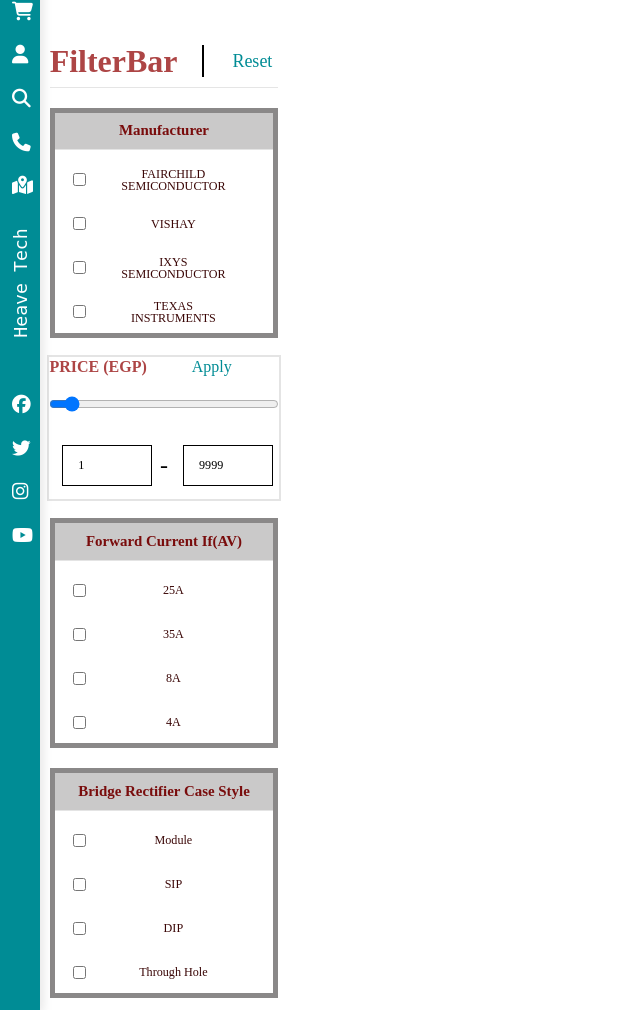
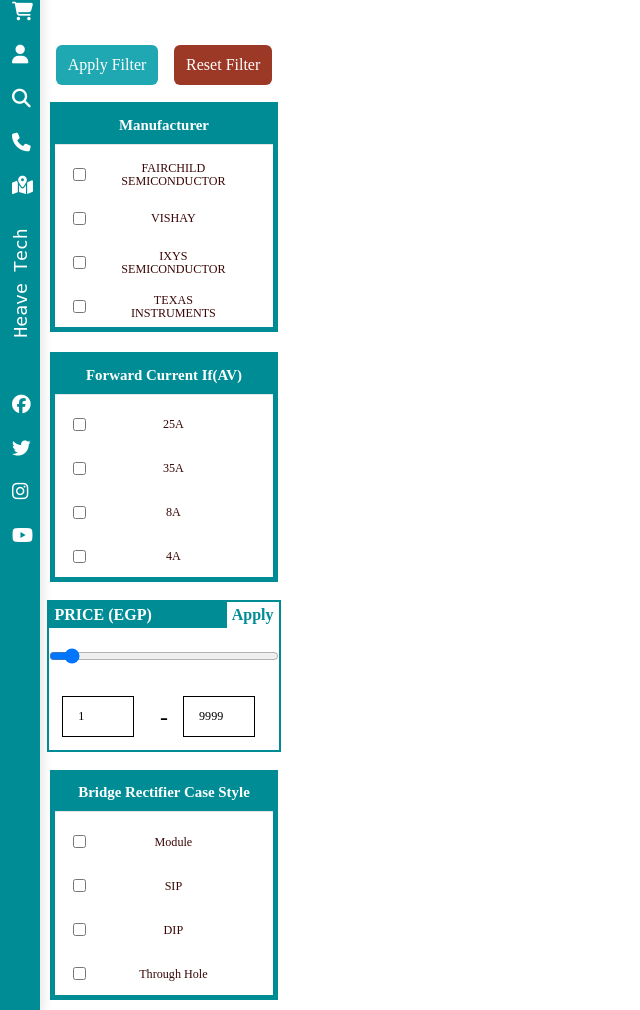
Before and after one commit to omarelewa21/Bricks, a PHP site: page / in a window 1280 px wide. Shown: the part 74-1084 px from the top of the page, without its empty margins (0-640 px from the left). Run offline with PHP 8.4, Linux system fonts and the light colour scheme; data that the repository does not hold is empty; some libraries are stand-ins or nearby versions; some web fonts are replaced.

Commit message:
Modifying the filter display

```diff
--- a/Styles/filter.css
+++ b/Styles/filter.css
@@ -22,39 +22,36 @@
     padding: 0;
     display: flex;
     justify-content: space-evenly;
+    margin-bottom: 3%;
 }
 
-.SecName{
-    padding-right: 10%;
-    font-size: xx-large;
-    font-weight: bold;
-    color: rgb(173, 69, 69);
-    border-right: 2px solid black;
+.Apply-All, .Reset{
+    cursor: pointer;
+    border: 0;
+    border-radius: 6px;
+    padding: 12px;
+    background-color: white;
+    font-size: medium;
+    color: white;
 }
 
+.Apply-All{
+    background-color: #1fa8b1;
+}
 .Reset{
-    margin-left: 5%;
-    cursor: pointer;
-    border: 0;
-    background-color: white;
-    font-size: large;
-    color: #008C95;
-}
-
-hr{
-    margin: 4%;
+    background-color: #9c3826;
 }
 
 .filter-box{
     height: 100%;
     width: 100%;
-    border: 5px solid rgb(138, 136, 136);
+    border: 5px solid #008C95;
     overflow-y: auto;
 
 }
 
 .filter-title{
-    background-color: #cac9c9;
+    background-color: #008C95;
     font-weight: bold;
     padding: 5%;
     font-size: 80%;
@@ -68,6 +65,7 @@ hr{
 
 .filter-attr{
     width: 10%;
+    cursor: pointer;
 }
 
 .att-name{
@@ -86,13 +84,13 @@ hr{
 }
 
 .box-title{
-    color: rgb(121, 12, 12);
+    color: white;
 }
 
 .PriceBox{
     display: flex;
     flex-direction: column;
-    border: 2px solid #e4e4e4;
+    border: 2px solid #008C95;
     margin: 3%;
 }
 
@@ -100,26 +98,33 @@ hr{
     width: 100%;
 }
 
+.BoxHeader{
+    background-color: #008C95;
+    display: flex;
+    justify-content: space-between;
+}
+
 .Price{
-    padding-right: 10%;
+    padding: 5px;
     font-size: medium;
     font-weight: bold;
-    color: rgb(173, 69, 69);
+    color: white;
 }
 
 .Apply{
-    margin-left: 5%;
+    padding: 5px;
     cursor: pointer;
     border: 0;
     background-color: white;
     font-size: medium;
     color: #008C95;
+    font-weight: bold;
 }
 
 .Min-Max{
     display: flex;
     flex-direction: row;
-    justify-content: space-evenly;
+    justify-content: space-between;
 }
 
 .min, .max, .min-max-span{
@@ -128,6 +133,7 @@ hr{
 }
 
 .inp{
+    width: 80%;
     border: 1px solid black;
     font-size: 65%;
 }
--- a/template/filter_table.php
+++ b/template/filter_table.php
@@ -1,11 +1,10 @@
-<link rel="stylesheet" href="Styles/filter.css">
+<link rel="stylesheet" href="Styles/filter.css?version=51">
 
 <section class="filter-container">
     <div class="SecTitle">
-        <span class="SecName">FilterBar </span>
-        <button class="Reset" type="submit">Reset</button>
+        <button class="Apply-All">Apply Filter </button>
+        <button class="Reset" type="submit">Reset Filter</button>
     </div>
-    <hr>
     <div class="filterCol">
         <form class="filter-form">
             <div class="filter-box">
@@ -102,30 +101,7 @@
 
     </div>
 
-    <div class="PriceBox">
-        <div class="BoxHeader">
-            <span class="Price">PRICE (EGP)</span>
-            <button class="Apply">Apply</button>
-        </div>
-
-        <div class="PriceMeter">
-            <input class="meter" name="meter" type="range" value="1" min="1" max="9999">
-        </div>
-
-        <div class="Min-Max">
-            <div class="min">
-                <input class="min inp" type="number" name="min" value="1" placeholder="Min" min="1" max="9999">
-            </div>
-
-                <span class="min-max-span"> - </span>
-
-            <div class="max">
-                <input class="max inp" type="number" name="min" value="9999" placeholder="Max" min="1" max="9999">
-            </div>
-        </div>
-    </div>
-
-<!------------------------------------------------------------------------------------------------------------------------->
+<!------------------------------------------------------------------------------------------------------------->
 
     <div class="filterCol">
         <form class="filter-form">
@@ -225,6 +201,30 @@
 
     <!------------------------------------------------------------------------------------------------------------------------->
 
+    <div class="PriceBox">
+        <div class="BoxHeader">
+            <span class="Price">PRICE (EGP)</span>
+            <button class="Apply">Apply</button>
+        </div>
+
+        <div class="PriceMeter">
+            <input class="meter" name="meter" type="range" value="1" min="1" max="9999">
+        </div>
+
+        <div class="Min-Max">
+            <div class="min">
+                <input class="min inp" type="number" name="min" value="1" placeholder="Min" min="1" max="9999">
+            </div>
+
+                <span class="min-max-span"> - </span>
+
+            <div class="max">
+                <input class="max inp" type="number" name="min" value="9999" placeholder="Max" min="1" max="9999">
+            </div>
+        </div>
+    </div>
+
+<!------------------------------------------------------------------------------------------------------------------------->
     <div class="filterCol">
         <form class="filter-form">
             <div class="filter-box">
```
